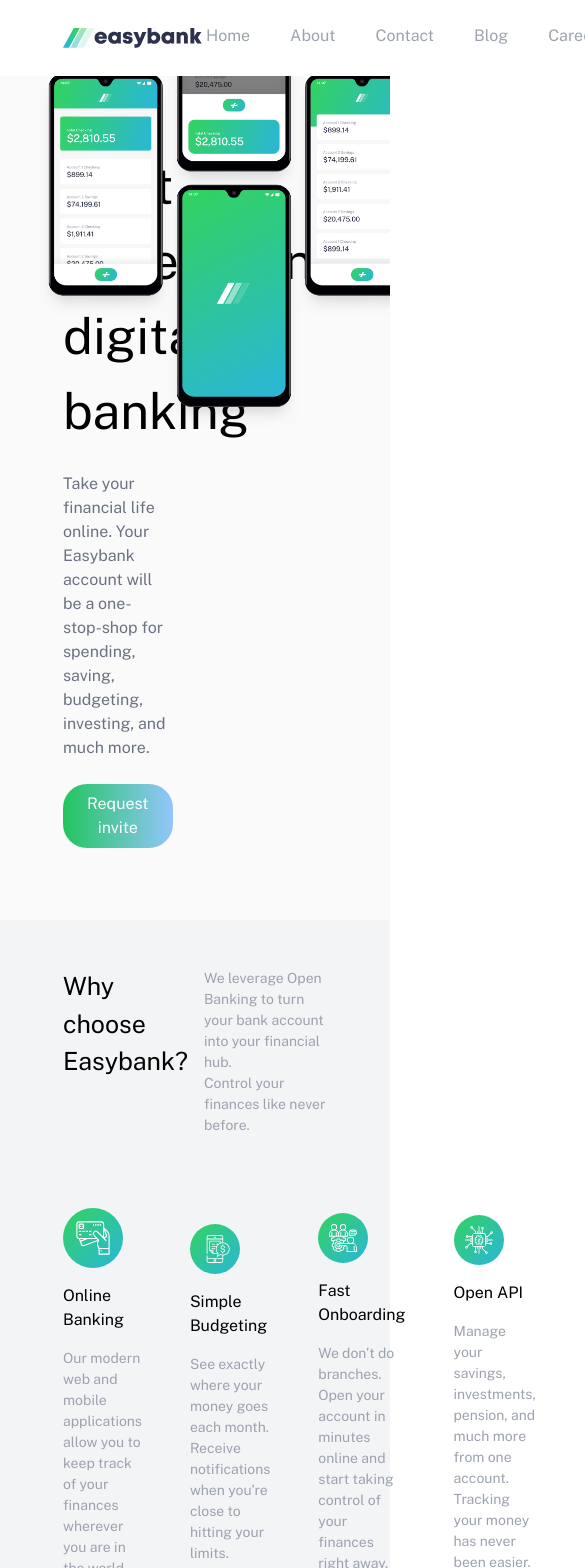
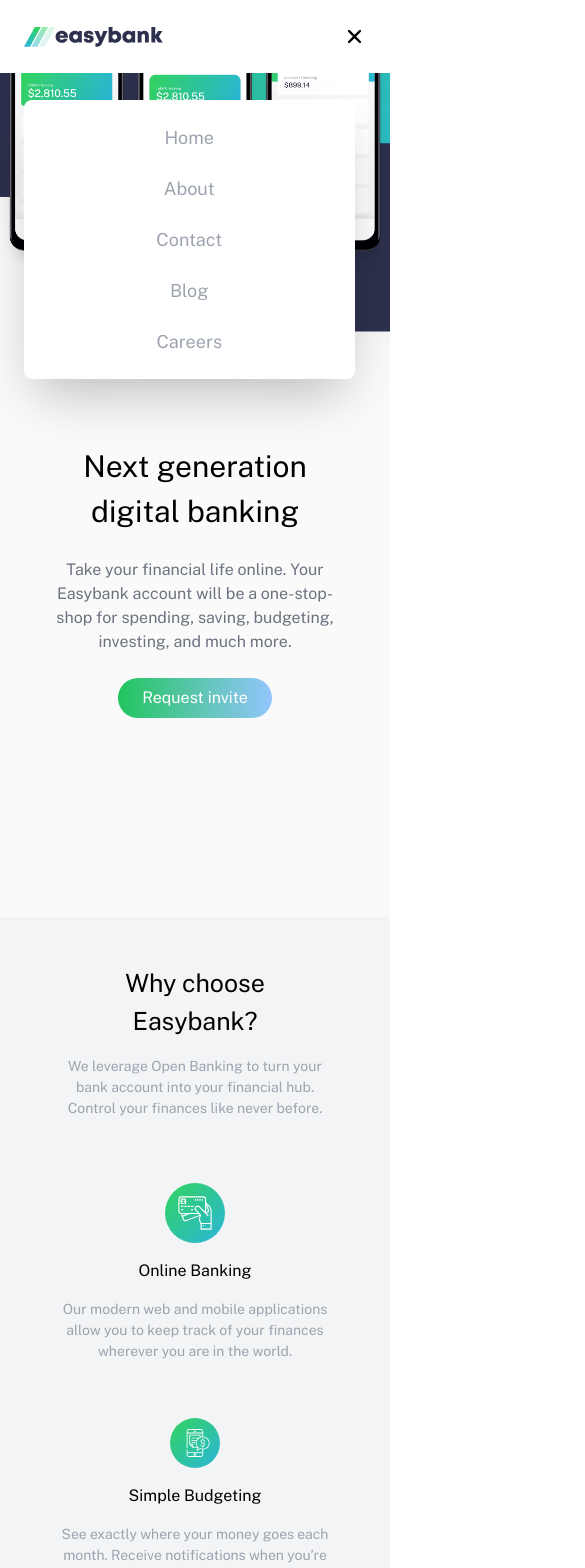
Before and after one commit to ASWAN123/responsive-easybank-landing-page, a React (Create React App) app: page / in a window 390 px wide. Shown: the top 1568 px of the page, 585 px wide, since content can reach past the window. Built offline with nearby package versions, Linux system fonts and the light colour scheme.

Commit message:
second  commit

```diff
--- a/src/componenets/Menu.jsx
+++ b/src/componenets/Menu.jsx
@@ -1,18 +1,38 @@
-import React from 'react'
+import React, { useState } from 'react'
+import { RxHamburgerMenu } from 'react-icons/rx';
+import { IoClose } from 'react-icons/io5';
+
 
 function Menu() {
+  const [showMenu ,  setShowMenu] = useState(true)
+
   return (
     <div className='bg-white w-full  sticky z-[99] '>
-      <div className='w-4/5 m-auto flex justify-between items-center px-6 py-0 '>
+      <div className='w-[90%] md:w-4/5 m-auto flex justify-between items-center px-1 py-6  md:px-6 md:py-0  '>
           <img src="./images/logo.svg" alt="" />
-          <ul className='flex sm:flex-col md:flex-row  gap-8 '>
-              <li className='text-gray-400 border-b-4 border-white px-1 py-6  hover:border-b-3 hover:border-green-400  cursor-pointer '>Home</li>
-              <li className='text-gray-400 border-b-4 border-white px-1 py-6  hover:border-b-3 hover:border-green-400  cursor-pointer '>About</li>
-              <li className='text-gray-400 border-b-4 border-white px-1 py-6  hover:border-b-3 hover:border-green-400  cursor-pointer '>Contact</li>
-              <li className='text-gray-400 border-b-4 border-white px-1 py-6  hover:border-b-3 hover:border-green-400  cursor-pointer '>Blog</li>
-              <li className='text-gray-400 border-b-4 border-white px-1 py-6  hover:border-b-3 hover:border-green-400  cursor-pointer '>Careers</li>
+          { !showMenu && <button onClick={()=> {setShowMenu(true)}} ><RxHamburgerMenu size={25} className=' md:hidden cursor-pointer '  /></button> }
+          { showMenu && <button onClick={()=> {setShowMenu(false)}} ><IoClose size={25} className=' md:hidden cursor-pointer '  /></button> }
+          {/* desktop */}
+          <ul className='hidden md:flex flex-col md:flex-row  gap-8 '>
+              <li className='text-gray-400 md:border-b-4 border-white px-1 py-6  hover:border-b-3 hover:border-green-400  cursor-pointer '>Home</li>
+              <li className='text-gray-400 md:border-b-4 border-white px-1 py-6  hover:border-b-3 hover:border-green-400  cursor-pointer '>About</li>
+              <li className='text-gray-400 md:border-b-4 border-white px-1 py-6  hover:border-b-3 hover:border-green-400  cursor-pointer '>Contact</li>
+              <li className='text-gray-400 md:border-b-4 border-white px-1 py-6  hover:border-b-3 hover:border-green-400  cursor-pointer '>Blog</li>
+              <li className='text-gray-400 md:border-b-4 border-white px-1 py-6  hover:border-b-3 hover:border-green-400  cursor-pointer '>Careers</li>
           </ul>
-          <button className=' px-6 py-2  rounded-3xl bg-gradient-to-r  from-green-500 hover:opacity-[0.8] to-blue-300 text-white '>Request invite</button>
+
+          {/* mobile */}
+          {
+            showMenu &&
+          <ul className=' absolute top-[100px] w-[85%] p-4 shadow-2xl  md:hidden flex flex-col md:flex-row items-center  gap-2 bg-white  rounded-lg '>
+              <li className='text-gray-400  text-[18px] font-normal hover:text-green-400 px-1 py-2 cursor-pointer '>Home</li>
+              <li className='text-gray-400  text-[18px] font-normal hover:text-green-400 px-1 py-2 cursor-pointer '>About</li>
+              <li className='text-gray-400  text-[18px] font-normal hover:text-green-400 px-1 py-2 cursor-pointer '>Contact</li>
+              <li className='text-gray-400  text-[18px] font-normal hover:text-green-400 px-1 py-2 cursor-pointer '>Blog</li>
+              <li className='text-gray-400  text-[18px] font-normal hover:text-green-400 px-1 py-2 cursor-pointer '>Careers</li>
+          </ul>
+          }
+          <button className='hidden md:block px-6 py-2  rounded-3xl bg-gradient-to-r  from-green-500 hover:opacity-[0.8] to-blue-300 text-white '>Request invite</button>
       </div>
     </div>
   )
--- a/src/componenets/Section1.jsx
+++ b/src/componenets/Section1.jsx
@@ -3,17 +3,17 @@
 function Section1() {
   return (
     <div className='w-full min-h-screen max-h-screen bg-[#FAFAFA] relative flex overflow-hidden '>
-        <div className='w-4/5 m-auto flex items-center  gap-2 p-6'>
-            <div className='flex flex-col items-start gap-6 w-[40%] '>
-                <h1 className='text-[50px] font-normal '>Next generation digital banking</h1>
+        <div className='w-4/5 m-auto flex   flex-col-reverse md:flex-row items-center pb-6 gap-2 md:p-6'>
+            <div className='flex flex-col items-center text-center md:text-start md:items-start gap-6 md:w-[40%] mt-[60%] md:mt-0 '>
+                <h1 className='text-[30px] md:text-[50px] font-normal '>Next generation digital banking</h1>
                 <p className='text-gray-500'>Take your financial life online. Your Easybank account will be a one-stop-shop
                 for spending, saving, budgeting, investing, and much more.
                 </p>
                 <button className='hover:opacity-[0.8] px-6 py-2  rounded-3xl bg-gradient-to-r from-green-500 to-blue-300 text-white '>Request invite</button>
             </div>
-            <div className=''>
-                <img className='absolute  z-[40] top-[-15%] right-[-10%]' src = "./images/image-mockups.png" alt = "desktop-image" />
-                <img className='absolute overflow top-[-35%] right-[-40%] ' src="./images/bg-intro-desktop.svg" alt="desktop-image" />
+            <div className='flex flex-col-reverse  md:block '>
+                <img className='absolute  -top-[20%] right-0 z-[40] md:top-[-15%] md:right-[-10%]' src = "./images/image-mockups.png" alt = "desktop-image" />
+                <img className='absolute  -top-[20%] left-0 scale-[2] md:scale-[1]  md:left-auto md:top-[-35%] md:right-[-40%] ' src="./images/bg-intro-desktop.svg" alt="desktop-image" />
             </div>
 
         </div>
--- a/src/componenets/Section2.jsx
+++ b/src/componenets/Section2.jsx
@@ -1,44 +1,45 @@
 import React from "react";
 
 function Section2() {
+
   return (
     <div className="w-full  bg-[#F3F4F6] flex flex-col items-center  md:items-start gap-6 py-6  ">
-      <div className=" w-4/5 m-auto flex flex-colyyyyyyyyyyyyyyyyyyyyyy  md:items-start gap-4  p-6 ">
-        <h2 className="text-[25px] font-normal ">Why choose Easybank?</h2>
-        <p className="text-[14px] text-gray-400 ">
+      <div className=" w-4/5 m-auto flex flex-col items-center  md:items-start gap-4  p-6 ">
+        <h2 className="text-[25px] font-normal text-center md:text-start">Why choose Easybank?</h2>
+        <p className="text-[14px] text-gray-400 text-center md:text-start ">
           We leverage Open Banking to turn your bank account into your financial
           hub.<br/>Control your finances like never before.
         </p>
       </div>
-      <div className="w-4/5 m-auto p-2 flex gap-4 items-center  ">
-        <div className="flex gap-4  flex-col p-4  justify-center ">
+      <div className="w-4/5 m-auto  flex flex-col md:flex-row  gap-6  items-center  ">
+        <div className="flex gap-4  flex-col p-4  items-center md:items-start ">
           <img className="w-[60px] " src="./images/icon-online.svg" alt="" />
           <h3>Online Banking</h3>
-          <p className="text-gray-400 text-[14px]">
+          <p className="text-gray-400 text-[14px] text-center md:text-start">
             Our modern web and mobile applications allow you to keep track of
             your finances wherever you are in the world.
           </p>
         </div>
-        <div className="flex gap-4  flex-col p-4  justify-center ">
+        <div className="flex gap-4  flex-col p-4  items-center md:items-start ">
           <img className="w-[50px] " src="./images/icon-budgeting.svg" alt="" />
           <h3>Simple Budgeting</h3>
-          <p className="text-gray-400 text-[14px]">
+          <p className="text-gray-400 text-[14px] text-center md:text-start">
             See exactly where your money goes each month. Receive notifications
             when you’re close to hitting your limits.
           </p>
         </div>
-        <div className="flex gap-4  flex-col p-4  justify-center ">
+        <div className="flex gap-4  flex-col p-4  items-center md:items-start ">
           <img className="w-[50px] " src="./images/icon-onboarding.svg" alt="" />
           <h3>Fast Onboarding</h3>
-          <p className="text-gray-400 text-[14px]">
+          <p className="text-gray-400 text-[14px] text-center md:text-start">
             We don’t do branches. Open your account in minutes online and start
             taking control of your finances right away.
           </p>
         </div>
-        <div className="flex gap-4  flex-col p-4  justify-center ">
+        <div className="flex gap-4  flex-col p-4  items-center md:items-start ">
           <img className="w-[50px] " src="./images/icon-api.svg" alt="" />
           <h3>Open API</h3>
-          <p className="text-gray-400 text-[14px]">
+          <p className="text-gray-400 text-[14px] text-center md:text-start">
             Manage your savings, investments, pension, and much more from one
             account. Tracking your money has never been easier.
           </p>
--- a/src/componenets/Section3.jsx
+++ b/src/componenets/Section3.jsx
@@ -9,7 +9,7 @@
         <div className="flex flex-col md:flex-row gap-6 ">
 
           <div className="flex  flex-col gap-2 bg-white  rounded-t-lg  ">
-            <img className="h-[150px] rounded-t-lg" src="./images/image-currency.jpg" alt="" />
+            <img className="h-[200px] md:h-[150px] rounded-t-lg" src="./images/image-currency.jpg" alt="" />
             <div className="flex flex-col gap-2 p-4 ">
               <span className="text-gray-400 text-[12px]">By Claire Robinson</span>
 
@@ -22,7 +22,7 @@
             </div>
           </div>
           <div className="flex  flex-col gap-2 bg-white rounded-t-lg">
-            <img className="h-[150px] rounded-t-lg" src="./images/image-restaurant.jpg" alt="" />
+            <img className="h-[200px] md:h-[150px] rounded-t-lg" src="./images/image-restaurant.jpg" alt="" />
             <div className="flex flex-col gap-2 p-2">
               <span className="text-gray-400 text-[12px]">By Wilson Hutton</span>
 
@@ -35,7 +35,7 @@
             </div>
           </div>
           <div className="flex  flex-col gap-2 bg-white rounded-t-lg ">
-            <img className="h-[150px] rounded-t-lg" src="./images/image-plane.jpg" alt="" />
+            <img className="h-[200px] md:h-[150px] rounded-t-lg" src="./images/image-plane.jpg" alt="" />
             <div className="flex flex-col gap-2 p-2">
               <span className="text-gray-400 text-[12px]">By Wilson Hutton</span>
 
@@ -48,7 +48,7 @@
             </div>
           </div>
           <div className="flex  flex-col gap-2 bg-white rounded-t-lg ">
-            <img className="h-[150px] rounded-t-lg " src="/images/image-confetti.jpg" alt="" />
+            <img className="h-[200px] md:h-[150px] rounded-t-lg " src="/images/image-confetti.jpg" alt="" />
             <div className="flex flex-col gap-2 p-2">
               <span className="text-gray-400 text-[12px]">By Claire Robinson</span>
 
```
